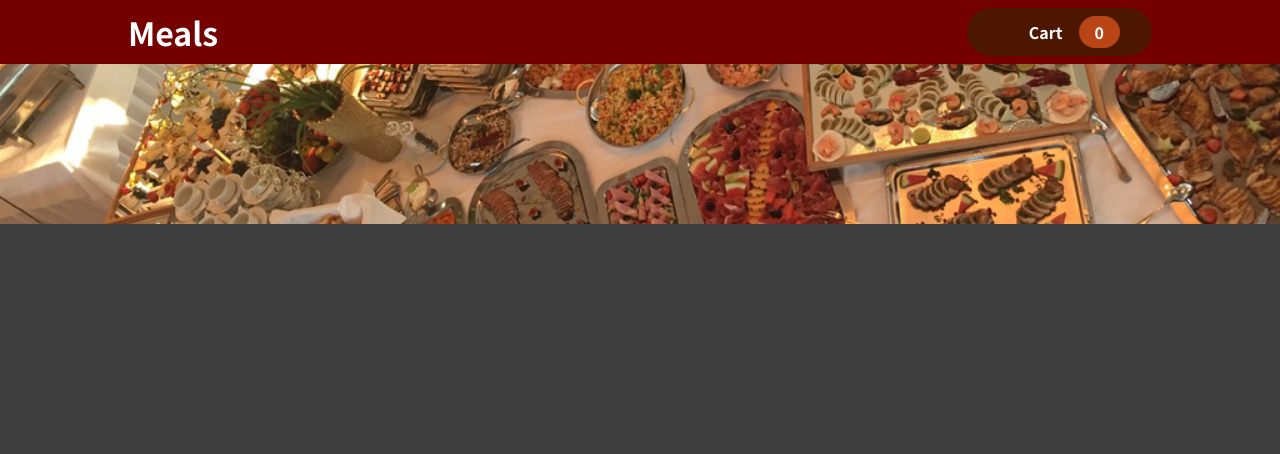
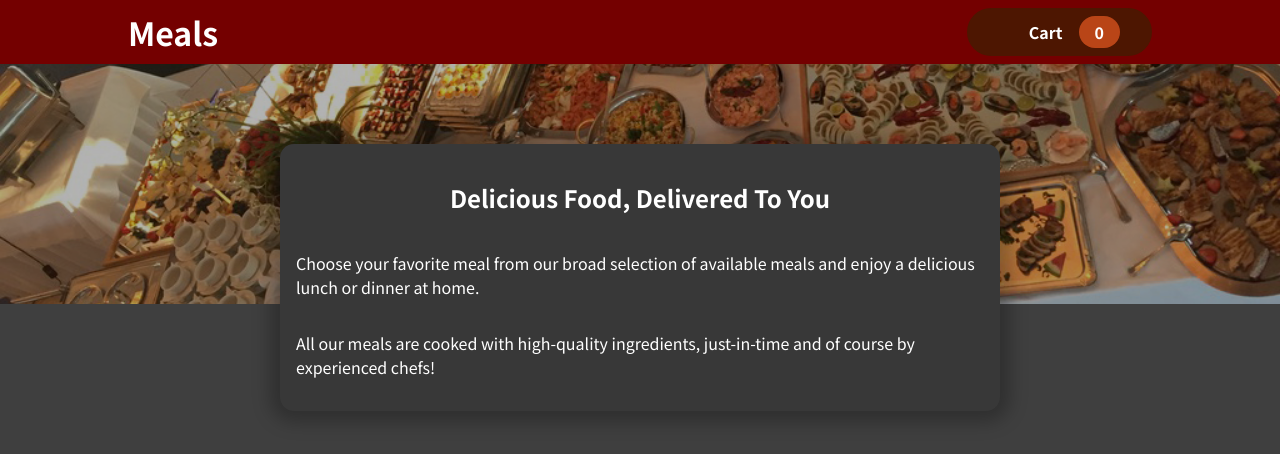
Before and after one commit to CODE-Y02/restaurant-app-frontend, a React (Create React App) app: page / in a window 1280 px wide. Shown: the top 454 px of the page. Built offline with nearby package versions, Linux system fonts and the light colour scheme; some icons are missing.

Commit message:
made MealSummary

```diff
--- a/src/App.js
+++ b/src/App.js
@@ -1,11 +1,13 @@
 import Header from "./components/Layout/Header";
+import MealSummary from "./components/Meals/MealSummary";
 
 function App() {
   return (
-    <div>
-      {/* <h2>Let's get started!</h2> */}
+    <>
       <Header />
-    </div>
+      {/* meal summary */}
+      <MealSummary />
+    </>
   );
 }
 
--- a/src/components/Layout/Header.module.css
+++ b/src/components/Layout/Header.module.css
@@ -18,11 +18,12 @@
 
 .banner-wrap {
   margin-top: 4rem;
-  height: 10rem;
-  /* background-color: aqua; */
+  height: 15rem;
+  background-color: rgb(0, 0, 0);
 }
 .banner-wrap > img {
   object-fit: cover;
   width: 100%;
   height: 100%;
+  opacity: 0.7;
 }
--- /dev/null
+++ b/src/components/Meals/MealSummary.js
@@ -0,0 +1,21 @@
+import React from "react";
+
+import classes from "./MealSummary.module.css";
+
+const MealSummary = () => {
+  return (
+    <div className={classes.summary}>
+      <h2>Delicious Food, Delivered To You</h2>
+      <p>
+        Choose your favorite meal from our broad selection of available meals
+        and enjoy a delicious lunch or dinner at home.
+      </p>
+      <p>
+        All our meals are cooked with high-quality ingredients, just-in-time and
+        of course by experienced chefs!
+      </p>
+    </div>
+  );
+};
+
+export default MealSummary;
--- /dev/null
+++ b/src/components/Meals/MealSummary.module.css
@@ -0,0 +1,16 @@
+.summary {
+  max-width: 45rem;
+  width: 90%;
+  margin: auto;
+  margin-top: -10rem;
+  position: relative;
+  background-color: #383838;
+  color: white;
+  border-radius: 14px;
+  padding: 1rem;
+  box-shadow: 0 1px 18px 10px rgba(0, 0, 0, 0.25);
+
+  display: flex;
+  flex-direction: column;
+  align-items: center;
+}
```
